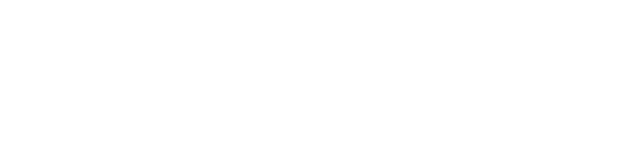
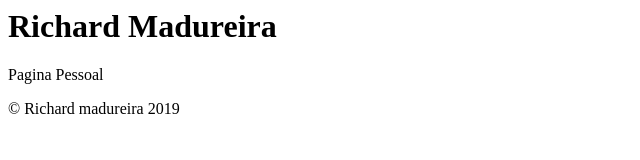
Before and after one commit to richmadureira/curso-git, a plain HTML site: page index.html in a window 1280 px wide. Shown: the whole page, without its empty margins (0-640 px from the left). Drawn offline with Linux system fonts and the light colour scheme.

Commit message:
Inseri tags

```diff
--- a/index.html
+++ b/index.html
@@ -3,6 +3,10 @@
 
     </head>
     <body>
-
+        <h1>Richard Madureira</h1>
+		<p>Pagina Pessoal</p>
+		<footer>
+			&copy; Richard madureira 2019
+		</footer>
     </body>
 </html>
```
